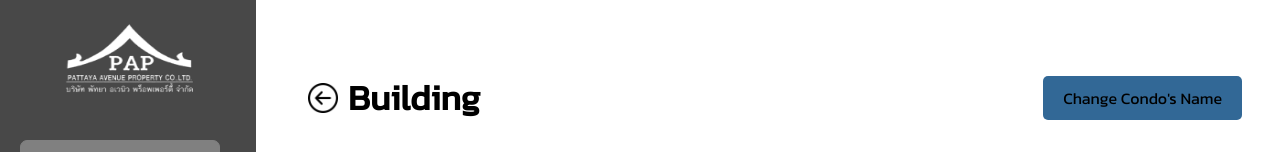
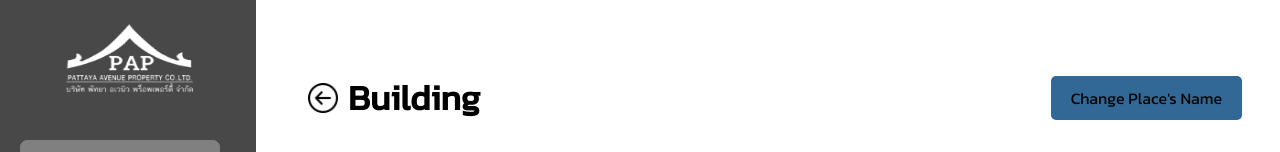
Before and after one commit to CiinabahT/Senior2-PattayaPropertyManagement-Application, a Next.js app: page /building in a window 1280 px wide. Shown: the top 152 px of the page. Built offline with nearby package versions, Linux system fonts and the light colour scheme; no server answers.

Commit message:
Latest Update

```diff
--- a/components/Card.js
+++ b/components/Card.js
@@ -137,7 +137,7 @@ export default function Cards({ onSaveBuildingName, onCloseModal }) {
                 style={{ display: 'flex', flexDirection: 'column', alignItems: 'center', overflow: 'hidden' }}
               >
                 <Text style={{ fontFamily: 'Kanit, Arial, sans-serif', fontSize: '18px', color: 'black' }}>
-                  Create Condo
+                  Create Place
                 </Text>
               </Card.Body>
             </Card>
@@ -227,7 +227,7 @@ export default function Cards({ onSaveBuildingName, onCloseModal }) {
               alignItems: '',
             }}
           >
-            <h1 style={{ fontSize: '25px', fontFamily: 'Kanit, sans-serif', marginBottom: '10px', marginTop: '10px' }}>Create Condo</h1>
+            <h1 style={{ fontSize: '25px', fontFamily: 'Kanit, sans-serif', marginBottom: '10px', marginTop: '10px' }}>Create Place</h1>
 
             <textarea
               value={buildingName}
--- a/pages/building.js
+++ b/pages/building.js
@@ -83,7 +83,7 @@ export default function Building() {
               <h1 style={{ fontSize: '35px', marginLeft: '10px' }}>Building</h1>
             </div>
             <button onClick={openModal} style={{ padding: '10px 20px', fontSize: '16px', fontFamily: 'Kanit, sans-serif', backgroundColor: '#326896', border: 'none', outline: 'none', borderRadius: '5px' }}>
-              Change Condo's Name
+              Change Place's Name
             </button>
           </div>
           <p style={{ fontSize: '20px', color: '#666' }}>{buildingName || "Your custom text here"}</p>
@@ -96,9 +96,9 @@ export default function Building() {
       {showModal && (
         <div style={{ position: 'fixed', top: 0, left: 0, right: 0, bottom: 0, backgroundColor: 'rgba(0,0,0,0.7)', display: 'flex', alignItems: 'center', justifyContent: 'center' }}>
           <div style={{ backgroundColor: '#fff', padding: '20px', borderRadius: '8px', width: '400px', textAlign: 'left', fontFamily: 'Kanit, sans-serif' }}>
-            <h2>Change Condo's Name</h2>
+            <h2>Change Place's Name</h2>
             <div>
-              <label>New Condo Name:</label>
+              <label>New Place's Name:</label>
             </div>
             <div>
               <input type="text" value={newBuildingName} placeholder={buildingName} onChange={e => setNewBuildingName(e.target.value)} style={{ width: '95%', height: '20px', padding: '5px', fontSize: '16px', fontFamily: 'Kanit, sans-serif', marginTop: '5px', backgroundColor: 'white', borderRadius: '10px', color: 'black', outline: 'none', border: '1px solid #ccc' }} />
--- a/pages/home.js
+++ b/pages/home.js
@@ -20,7 +20,7 @@ export default function Home() {
           <Sidebar />
         </div>
         <div style={{ marginLeft: '300px', marginRight: '30px', marginTop: '40px', flex: '1' }}>
-          <h1 style={{ fontSize: '35px', fontFamily: 'Kanit, sans-serif' }}>Condo</h1>
+          <h1 style={{ fontSize: '35px', fontFamily: 'Kanit, sans-serif' }}>Places</h1>
           <div style={{ width: '100%', height: '500px' }}>
             <Cards />
           </div>
--- a/pages/index.js
+++ b/pages/index.js
@@ -20,7 +20,7 @@ export default function Home() {
           <Sidebar />
         </div>
         <div style={{ marginLeft: '300px', marginRight: '30px', marginTop: '40px', flex: '1' }}>
-          <h1 style={{ fontSize: '35px', fontFamily: 'Kanit, sans-serif' }}>Condo</h1>
+          <h1 style={{ fontSize: '35px', fontFamily: 'Kanit, sans-serif' }}>Places</h1>
           <div style={{ width: '100%', height: '500px' }}>
             <Cards />
           </div>
--- a/pages/people.js
+++ b/pages/people.js
@@ -37,6 +37,8 @@ export default function People() {
   };
 
   const resetFields = () => {
+    setFirstName('');
+    setLastName('');
     setFullName('');
     setIdentityNumber('');
     setContactType('Line');
@@ -45,6 +47,7 @@ export default function People() {
     setIdentityNumberError('');
     setContactValueError('');
   };
+
 
   const handleCloseModal = () => {
     setIsAddPeopleModalOpen(false);
```
